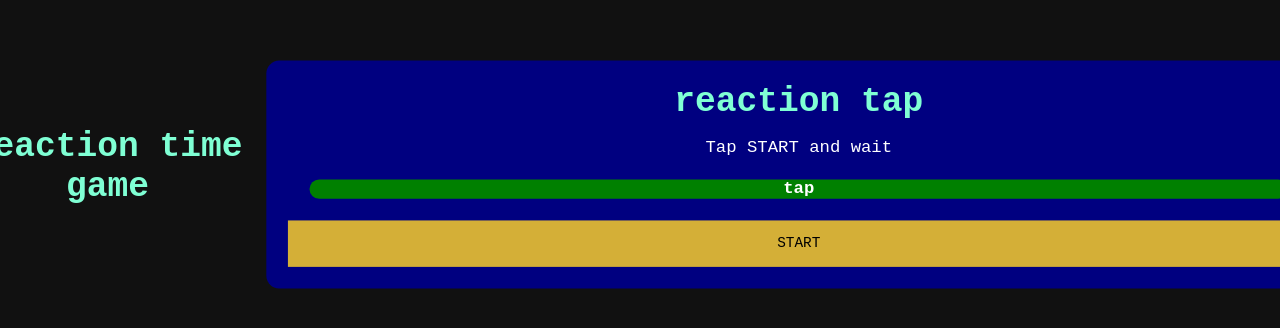
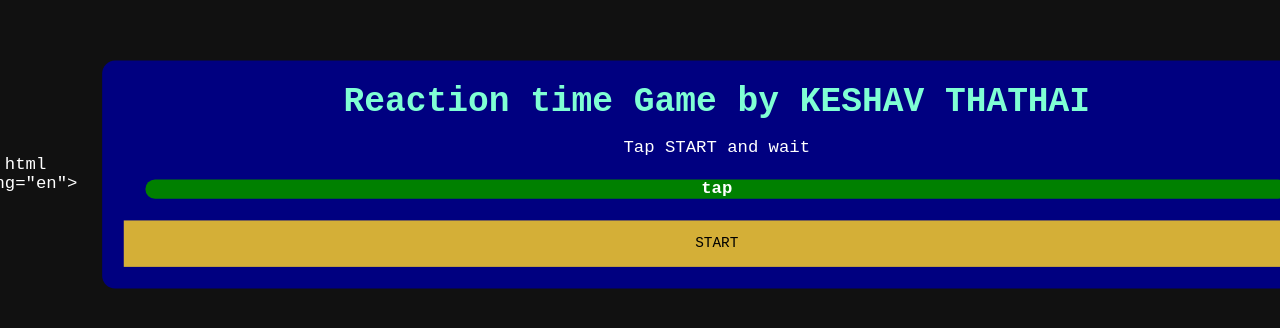
Before and after one commit to Keshav-Thathai/reaction-time-game, a plain HTML site: page index.html in a window 1280 px wide. Shown: the part 226-554 px from the top of the page. Drawn offline with Linux system fonts and the light colour scheme.

Commit message:
Update index.html

```diff
--- a/index.html
+++ b/index.html
@@ -1,4 +1,4 @@
-     <html lang="en">
+     html lang="en">
     <head>
         <meta charset="UTF-8">
         <meta name="viewport" content="width=device-width,initial-scale=1.0"
@@ -12,12 +12,14 @@
         <link rel="stylesheet" href="style.css">
     </head>
     <body>
-<h1>Reaction time game</h1>
+
+
 <div class="box">
-    <h1>reaction tap</h1>
+    <h1>Reaction time Game by KESHAV THATHAI</h1>
     <p id="text">Tap START and wait</p>
     <div id="screen">wait</div>
     <button id="start">START</button>
+
 </div>
 <script src="script.js"></script>
     </body>
```
